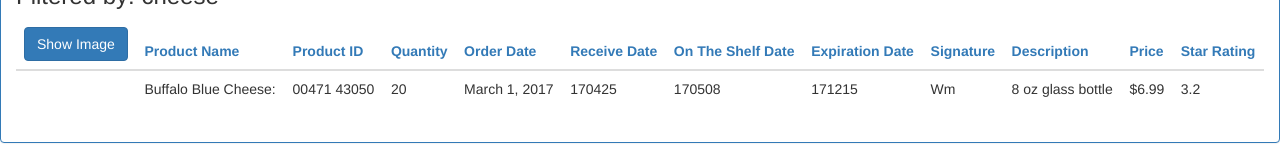
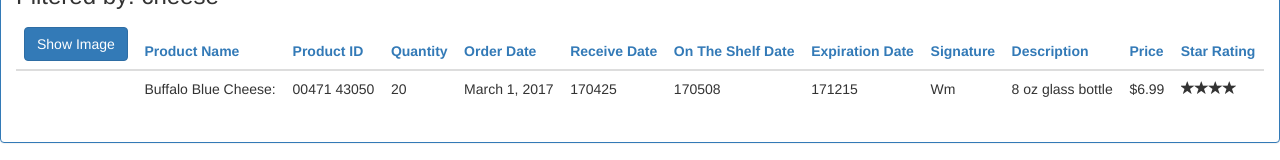
Before and after one commit to Kazeki1/gs_ng2, an Angular app: page / in a window 1280 px wide. Shown: the part 265-425 px from the top of the page. Built offline with nearby package versions, Linux system fonts and the light colour scheme.

Commit message:
two-way binding to set star rating and on click display with page title

```diff
--- a/src/app/app.module.ts
+++ b/src/app/app.module.ts
@@ -4,10 +4,11 @@
 import { AppComponent } from './app.component';
 import {ProductListComponent} from './products/product-list.component';
 import {ConvertToSpacesPipe} from './shared/convert-to-spaces.pipe';
+import {StarComponent} from './shared/star.component';
 
 @NgModule({
   imports: [ BrowserModule, FormsModule ],
-  declarations: [ AppComponent, ProductListComponent, ConvertToSpacesPipe],
+  declarations: [ AppComponent, ProductListComponent, ConvertToSpacesPipe, StarComponent ],
   bootstrap: [AppComponent, ProductListComponent ]
 })
 export class AppModule { }
--- a/src/app/products/product-list.component.html
+++ b/src/app/products/product-list.component.html
@@ -56,7 +56,8 @@
                 <td>{{product.doSign}}</td>
                 <td>{{product.description}}</td>
                 <td>{{product.price |currency:'USD':true:'1.2-2'}}</td>
-                <td>{{product.starRating}}</td>
+                <td><pm-star [rating]='product.starRating'
+                (ratingClicked)="onRatingClicked($event)"></pm-star></td>
               </tr>
 
             </tbody>
--- a/src/app/products/product-list.component.ts
+++ b/src/app/products/product-list.component.ts
@@ -12,7 +12,7 @@
   imageMargin: number = 2;
   showImage: boolean = false;
 
-  _listFilter: string
+  _listFilter: string;
   get listFilter(): string {
     return this._listFilter;
   }
@@ -60,6 +60,10 @@
     this.listFilter = 'cheese';
   }
 
+  onRatingClicked(message: string): void {
+    this.title = 'Product List: ' + message;
+  }
+
   performFilter(filterBy: string): IProduct[] {
     filterBy = filterBy.toLocaleLowerCase();
     return this.products.filter((product: IProduct) =>
--- a/src/app/shared/star.component.html
+++ b/src/app/shared/star.component.html
@@ -1,6 +1,7 @@
 <div class="crop"
     [style.width.px]="starWidth"
-    [title]="rating">
+    [title]="rating"
+    (click)="onClick()">
     <div style="width: 86px">
         <span class="glyphicon glyphicon-star"></span>
         <span class="glyphicon glyphicon-star"></span>
--- /dev/null
+++ b/src/app/shared/star.component.ts
@@ -0,0 +1,21 @@
+import {Component, EventEmitter, Input, OnChanges, Output} from '@angular/core';
+
+@Component({
+  selector: 'pm-star',
+  templateUrl: './star.component.html',
+  styleUrls: ['./star.component.css']
+})
+
+export class StarComponent implements OnChanges {
+  @Input() rating: number;
+  starWidth: number;
+  @Output() ratingClicked: EventEmitter<string> = new EventEmitter<string>();
+
+  ngOnChanges(): void {
+    this.starWidth = this.rating * 86 / 5;
+  }
+
+  onClick(): void {
+    this.ratingClicked.emit(`The Rating ${this.rating} was clicked!`);
+  }
+}
```
